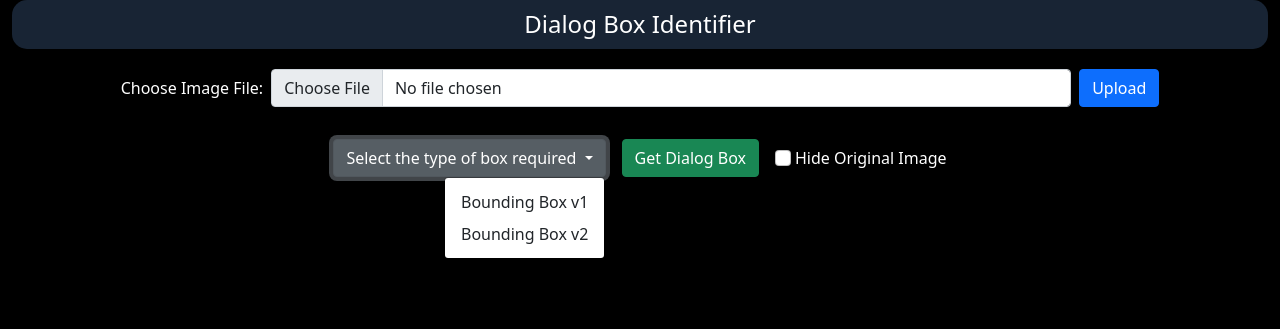
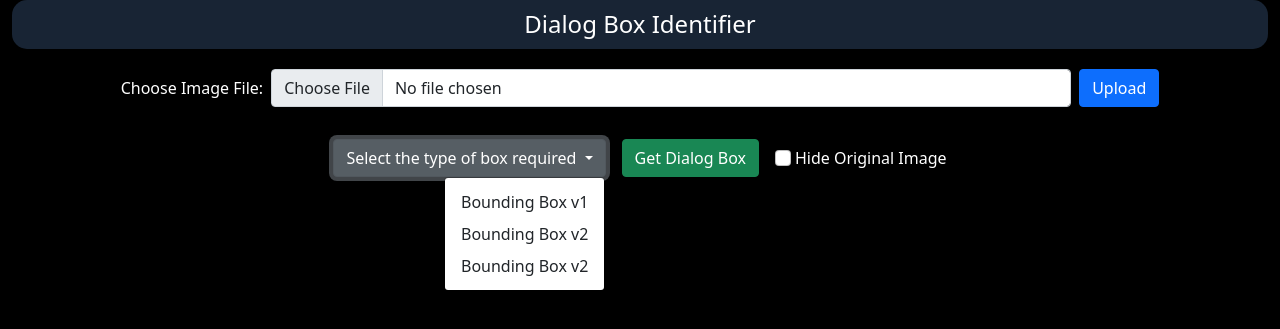
Before and after one commit to chatty831/Dialog-Box-Identification-using-Yolov8, a Flask app: page / in a window 1280 px wide, after a click on "Select the type of box required". Shown: the top 329 px of the page. Run offline with Flask 3, Linux system fonts and the light colour scheme; some libraries are stand-ins or nearby versions.

Commit message:
'initial commit'

```diff
--- a/app.py
+++ b/app.py
@@ -11,8 +11,9 @@ model = None
 original_image = None
 
 model_names = {
-    'Bounding Box v1' : 'segmented_dialog_box.pt',
-    'Bounding Box v2' : 'manhwa_best.pt'
+    'Bounding Box v1 (Manhwa)' : 'segmented_dialog_box.pt',
+    'Bounding Box v2 (Manhwa)' : 'manhwa_best.pt',
+    'Bounding Box v3 (Manga)' : 'Manga_best.pt'
     }
 
 
--- a/templates/index.html
+++ b/templates/index.html
@@ -29,8 +29,9 @@
           </button>
           <div class="dropdown-menu dropdown-menu-right" aria-labelledby="modelDropdown">
 
-            <a class="dropdown-item" href="#" onclick="handleDropdownItemClick('Bounding Box v1')">Bounding Box v1</a>
-            <a class="dropdown-item" href="#" onclick="handleDropdownItemClick('Bounding Box v2')">Bounding Box v2</a>
+            <a class="dropdown-item" href="#" onclick="handleDropdownItemClick('Bounding Box v1 (Manhwa)')">Bounding Box v1</a>
+            <a class="dropdown-item" href="#" onclick="handleDropdownItemClick('Bounding Box v2 (Manhwa)')">Bounding Box v2</a>
+            <a class="dropdown-item" href="#" onclick="handleDropdownItemClick('Bounding Box v3 (Manga)')">Bounding Box v2</a>
           </div>
         </div>
 
```
